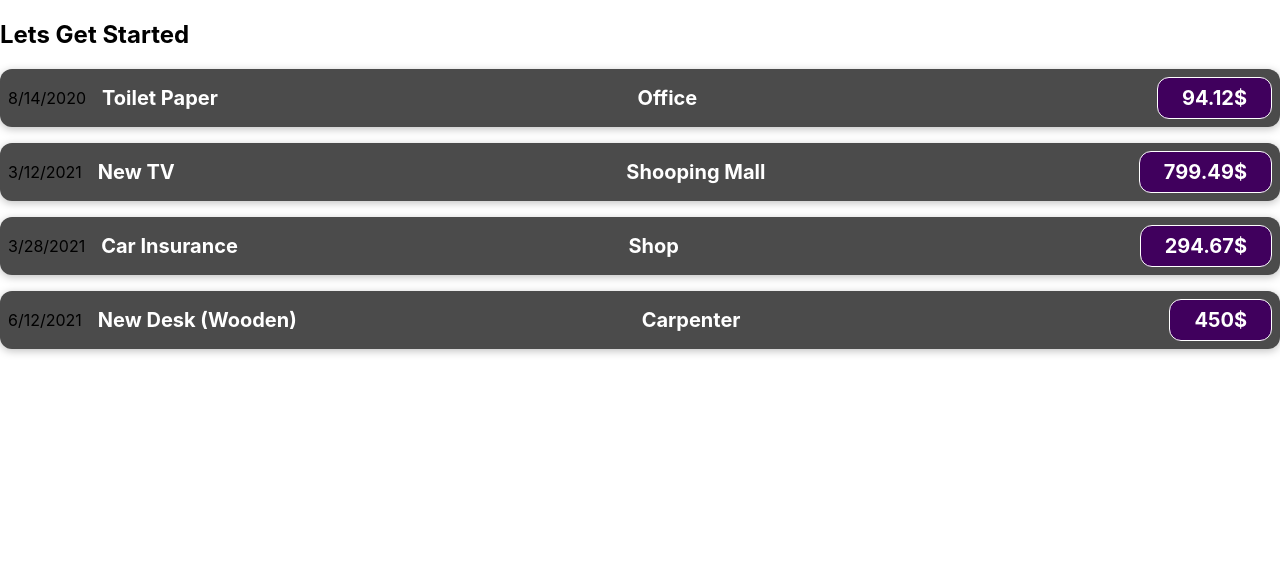
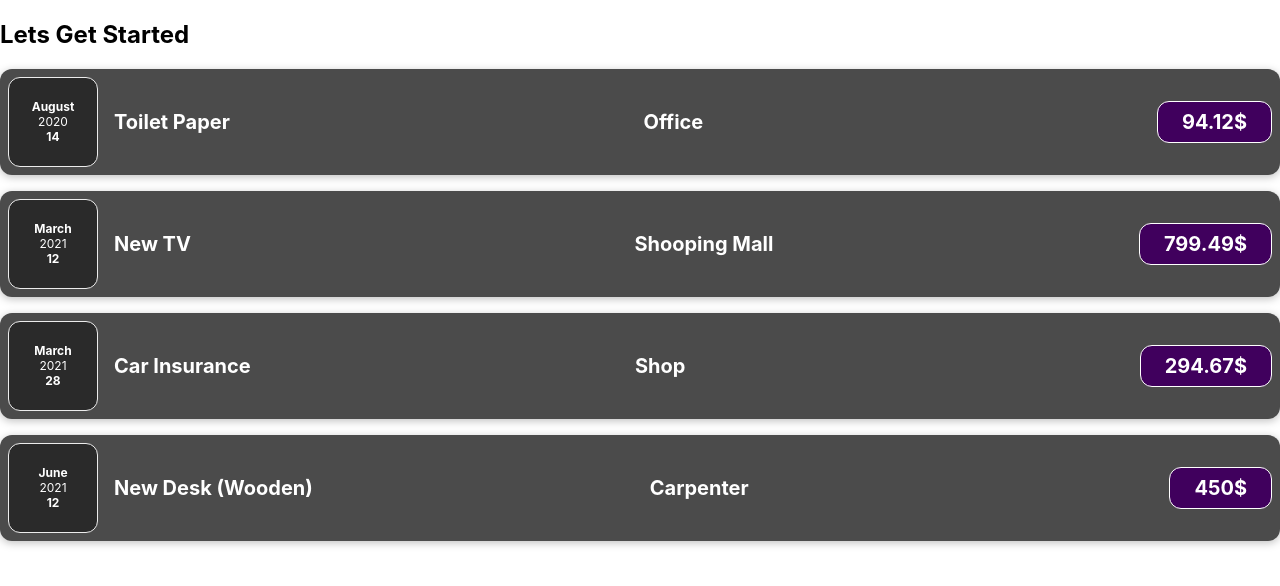
Before and after one commit to Mayukh360/React-project-ExpenseTracker, a React (Create React App) app: page / in a window 1280 px wide. Shown: the top 586 px of the page. Built offline with nearby package versions, Linux system fonts and the light colour scheme.

Commit message:
Adding components and styling

```diff
--- /dev/null
+++ b/src/Components/ExpenseDate.css
@@ -0,0 +1,26 @@
+.expense-date {
+    display: flex;
+    flex-direction: column;
+    width: 5.5rem;
+    height: 5.5rem;
+    border: 1px solid #ececec;
+    background-color: #2a2a2a;
+    color: white;
+    border-radius: 12px;
+    align-items: center;
+    justify-content: center;
+  }
+
+  .expense-date__month {
+    font-size: 0.75rem;
+    font-weight: bold;
+  }
+
+  .expense-date__year {
+    font-size: 0.75rem;
+  }
+
+  .expense-date__day {
+    font-size: 1.5rem;
+    font-weight: bold;
+  }
--- /dev/null
+++ b/src/Components/ExpenseDate.js
@@ -0,0 +1,16 @@
+import "./ExpenseDate.css";
+function ExpenseDate(props) {
+  const month = props.date.toLocaleDateString("en-US", { month: "long" });
+  const day = props.date.toLocaleDateString("en-US", { day: "2-digit" });
+  const year = props.date.getFullYear();
+
+  return (
+    <div className="expense-date">
+      <div className="expense-date__month" >{month}</div>
+      <div className="expense-date__year">{year}</div>
+      <div className="expense-date__month">{day}</div>
+    </div>
+  );
+}
+
+export default ExpenseDate;
--- a/src/Components/ExpenseItem.js
+++ b/src/Components/ExpenseItem.js
@@ -1,14 +1,12 @@
+import "./ExpenseDate.js";
+import ExpenseDate from "./ExpenseDate.js";
 import "./ExpenseItem.css";
 
 function ExpenseItem(props) {
-  const expenseDate = new Date(2023, 2, 28);
-  const expenseTitle = "Food";
-  const expenseAmount = 300;
-  const locationOfExpenditure='Office';
 
   return (
     <div className="expense-item">
-      <div>{props.date.toLocaleDateString()}</div>
+     <ExpenseDate date={props.date}/>
       <div className="expense-item__description">
         <h2>{props.title}</h2>
         <h2>{props.location}</h2>
```
Also changed, not shown: src/App.js (+0 -25 lines).
